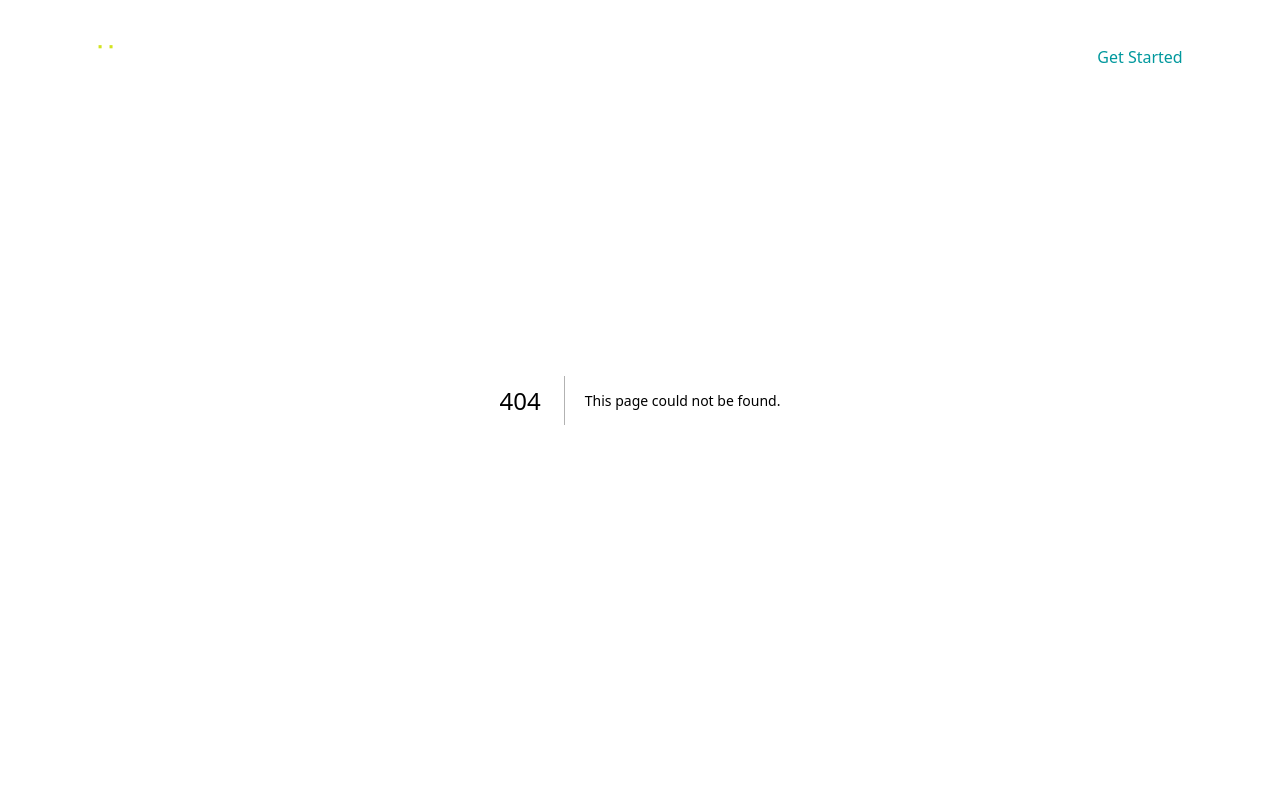
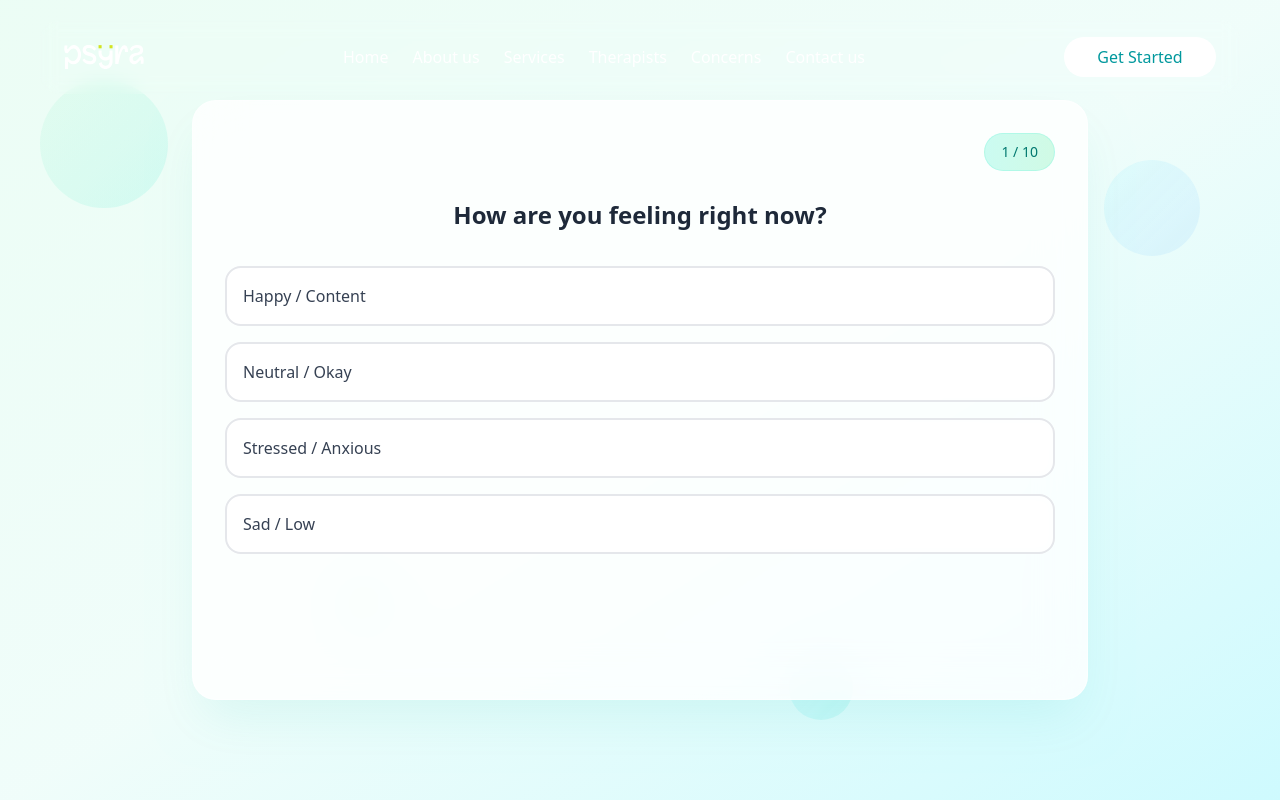
Before and after one commit to Sahal-Palayat/psyra-web, a Next.js app: page /how-is-mind in a window 1280 px wide. Before the commit this address had no page. Shown: the top 800 px of the page. Built offline with nearby package versions, Linux system fonts and the light colour scheme.

Commit message:
done basic things

```diff
--- /dev/null
+++ b/src/app/how-is-mind/page.tsx
@@ -0,0 +1,124 @@
+"use client";
+
+import { BackgroundElements } from "@/components/Survey/background-elements";
+import { QuestionContent } from "@/components/Survey/question-content";
+import { QuestionDisplay } from "@/components/Survey/question-display";
+import { SurveyHeader } from "@/components/Survey/survey-header";
+import {
+  basicQuestions,
+  howIsMindQues,
+  profQuestions,
+  studentQuestions,
+} from "@/components/Survey/data/survey-questions";
+import { useState } from "react";
+import {
+  SurveyAnswers,
+  SurveyQuestion,
+} from "@/components/Survey/types/survey";
+import { ResultsModal } from "@/components/Survey/completion-modal";
+
+export default function SurveyQuestions() {
+  const [surveyQuestions, setSurveyQuestions] =
+    useState<SurveyQuestion[]>(howIsMindQues);
+  const [currentQuestion, setCurrentQuestion] = useState(0);
+  const [isTransitioning, setIsTransitioning] = useState(false);
+  const [answers, setAnswers] = useState<Record<string, string | number>>({});
+  const [value, setValue] = useState("");
+  const [showCompletionModal, setShowCompletionModal] = useState(false);
+
+  const handlePrevious = () => {
+    if (currentQuestion > 0) {
+      setIsTransitioning(true);
+      setTimeout(() => {
+        setCurrentQuestion((prev) => prev - 1);
+        setIsTransitioning(false);
+      }, 300);
+    }
+  };
+
+  const submitSurvey = async (finalAnswers: SurveyAnswers) => {
+    console.log("finalAnswers", finalAnswers);
+    try {
+      const response = await fetch("https://kochimetrocalc.me/psyra-survey", {
+        method: "POST",
+        headers: {
+          "Content-Type": "application/json",
+        },
+        body: JSON.stringify(finalAnswers),
+      });
+      const data = await response.json();
+      console.log("Survey submitted successfully:", data);
+    } catch (error) {
+      console.error("Error submitting survey:", error);
+    }
+  };
+
+  const handleOptionSelect = (option: string | number) => {
+    // Save the answer
+    setAnswers((prev) => ({
+      ...prev,
+      [surveyQuestions[currentQuestion].id]: option,
+    }));
+
+    if (currentQuestion + 1 === surveyQuestions?.length) {
+      const finalAnswers = {
+        ...answers,
+        [surveyQuestions[currentQuestion].id]: option,
+      };
+      console.log(finalAnswers, "FINKKKKKKKKK");
+      submitSurvey(finalAnswers);
+      sessionStorage.setItem("surveyAnswers", JSON.stringify(finalAnswers));
+      setTimeout(() => {
+        setShowCompletionModal(true);
+        alert("HELLO DONE THE SURVEYY YY YY YY Y YY Y YY Y YY YY YY Y YY Y");
+      }, 500);
+      return;
+    }
+
+    setTimeout(() => {
+      if (currentQuestion < surveyQuestions?.length) {
+        setIsTransitioning(true);
+        setTimeout(() => {
+          setCurrentQuestion((prev) => prev + 1);
+          setIsTransitioning(false);
+        }, 300);
+      }
+    }, 300);
+  };
+
+  const question = surveyQuestions[currentQuestion];
+
+  return (
+    <div className="min-h-screen bg-gradient-to-br from-emerald-50 via-teal-50 to-cyan-100 relative overflow-hidden">
+      <BackgroundElements />
+
+      <main className="p-14 flex items-center justify-center min-h-screen px-4 relative z-10">
+        <div className="bg-white/80 backdrop-blur-xl rounded-3xl shadow-2xl shadow-teal-500/10 border border-white/50 w-full max-w-4xl min-h-[600px] p-8">
+          <SurveyHeader
+            currentQuestion={currentQuestion}
+            totalQuestions={surveyQuestions.length}
+            showBackButton={currentQuestion > 0}
+            onPrevious={handlePrevious}
+            isTransitioning={isTransitioning}
+            showProgress={surveyQuestions.length > basicQuestions.length}
+          />
+
+          <QuestionDisplay
+            question={question?.question}
+            isTransitioning={isTransitioning}
+          />
+
+          <div className="space-y-4">
+            <QuestionContent
+              question={question}
+              answers={answers}
+              value={value}
+              setValue={setValue}
+              onOptionSelect={handleOptionSelect}
+            />
+          </div>
+        </div>
+      </main>
+    </div>
+  );
+}
--- a/src/components/Survey/data/survey-questions.ts
+++ b/src/components/Survey/data/survey-questions.ts
@@ -1,4 +1,4 @@
-import type { SurveyQuestion } from "../types/survey"
+import type { SurveyQuestion } from "../types/survey";
 
 export const studentQuestions: SurveyQuestion[] = [
   {
@@ -15,7 +15,8 @@ export const studentQuestions: SurveyQuestion[] = [
   },
   {
     id: "pressure_handling",
-    question: "I have healthy ways to deal with pressure or difficult emotions.",
+    question:
+      "I have healthy ways to deal with pressure or difficult emotions.",
     options: [],
     type: "rating",
   },
@@ -75,25 +76,29 @@ export const studentQuestions: SurveyQuestion[] = [
   },
   {
     id: "academic_pressure",
-    question: "I don't feel that expectations from teachers and parents are too high",
+    question:
+      "I don't feel that expectations from teachers and parents are too high",
     options: [],
     type: "rating",
   },
   {
     id: "safe_environment",
-    question: "My school/college provides a safe and respectful environment for learning.",
+    question:
+      "My school/college provides a safe and respectful environment for learning.",
     options: [],
     type: "rating",
   },
   {
     id: "teacher_support",
-    question: "Teachers are approachable and supportive when I face academic difficulties.",
+    question:
+      "Teachers are approachable and supportive when I face academic difficulties.",
     options: [],
     type: "rating",
   },
   {
     id: "mental_health_services",
-    question: "My school/college offers mental health support or counseling services.",
+    question:
+      "My school/college offers mental health support or counseling services.",
     options: [],
     type: "rating",
   },
@@ -105,11 +110,12 @@ export const studentQuestions: SurveyQuestion[] = [
   },
   {
     id: "empathy_towards_others",
-    question: "I always try to understand others' mental health condition and help them.",
+    question:
+      "I always try to understand others' mental health condition and help them.",
     options: [],
     type: "rating",
   },
-]
+];
 
 export const profQuestions: SurveyQuestion[] = [
   {
@@ -126,7 +132,8 @@ export const profQuestions: SurveyQuestion[] = [
   },
   {
     id: "emotion_handling",
-    question: "I have healthy ways to deal with pressure or difficult emotions.",
+    question:
+      "I have healthy ways to deal with pressure or difficult emotions.",
     options: [],
     type: "rating",
   },
@@ -186,13 +193,15 @@ export const profQuestions: SurveyQuestion[] = [
   },
   {
     id: "manager_approach",
-    question: "I can approach my manager or team leader if I'm feeling overwhelmed",
+    question:
+      "I can approach my manager or team leader if I'm feeling overwhelmed",
     options: [],
     type: "rating",
   },
   {
     id: "org_support",
-    question: "My mental well-being is respected and supported by my organization.",
+    question:
+      "My mental well-being is respected and supported by my organization.",
     options: [],
     type: "rating",
   },
@@ -204,23 +213,26 @@ export const profQuestions: SurveyQuestion[] = [
   },
   {
     id: "deadline_pressure",
-    question: "I don't feel constant pressure to meet unrealistic deadlines or expectations",
+    question:
+      "I don't feel constant pressure to meet unrealistic deadlines or expectations",
     options: [],
     type: "rating",
   },
   {
     id: "sleep_disturbance",
-    question: "I have never experienced sleep disturbances or fatigue due to work stress.",
+    question:
+      "I have never experienced sleep disturbances or fatigue due to work stress.",
     options: [],
     type: "rating",
   },
   {
     id: "workplace_recommendation",
-    question: "I would recommend my workplace to others based on its atmosphere",
+    question:
+      "I would recommend my workplace to others based on its atmosphere",
     options: [],
     type: "rating",
   },
-]
+];
 
 export const basicQuestions: SurveyQuestion[] = [
   {
@@ -276,4 +288,92 @@ export const basicQuestions: SurveyQuestion[] = [
     ],
     type: "drop-down",
   },
-]
+];
+
+export const howIsMindQues: SurveyQuestion[] = [
+  {
+    id: "q1",
+    question: "How are you feeling right now?",
+    options: [
+      "Happy / Content",
+      "Neutral / Okay",
+      "Stressed / Anxious",
+      "Sad / Low",
+    ],
+    type: "options",
+  },
+  {
+    id: "q2",
+    question: "How was your sleep last night?",
+    options: ["Very good", "Okay", "Poor", "Didn’t sleep well"],
+    type: "options",
+  },
+  {
+    id: "q3",
+    question: "How motivated do you feel to start your day?",
+    options: [
+      "Very motivated",
+      "Somewhat motivated",
+      "Not motivated",
+      "Dreading it",
+    ],
+    type: "options",
+  },
+  {
+    id: "q4",
+    question: "Are you feeling connected to people around you?",
+    options: [
+      "Very connected",
+      "Neutral",
+      "Somewhat isolated",
+      "Very isolated",
+    ],
+    type: "options",
+  },
+  {
+    id: "q5",
+    question: "How is your energy level right now?",
+    options: ["High / Alert", "Moderate", "Low", "Exhausted"],
+    type: "options",
+  },
+  {
+    id: "q6",
+    question: "Are you stressed about work/school/life today?",
+    options: ["Not at all", "Slightly", "Moderately", "Very stressed"],
+    type: "options",
+  },
+  {
+    id: "q7",
+    question: "How is your focus today?",
+    options: ["Excellent", "Okay", "Distracted", "Unable to focus"],
+    type: "options",
+  },
+  {
+    id: "q8",
+    question: "How would you rate your mood overall?",
+    options: [
+      "Positive / Happy",
+      "Neutral",
+      "Negative / Frustrated",
+      "Low / Sad",
+    ],
+    type: "options",
+  },
+  {
+    id: "q9",
+    question: "How are you managing your emotions today?",
+    options: ["Very well", "Okay", "Struggling a bit", "Very hard"],
+    type: "options",
+  },
+  {
+    id: "q10",
+    question: "What kind of support do you need today?",
+    options: [
+      "Motivation / Productivity tips",
+      "Relaxation / Stress relief",
+      "Emotional guidance / Comfort",
+      "Just tracking my mood",
+    ],
+    type: "options",
+  },
+];
```
